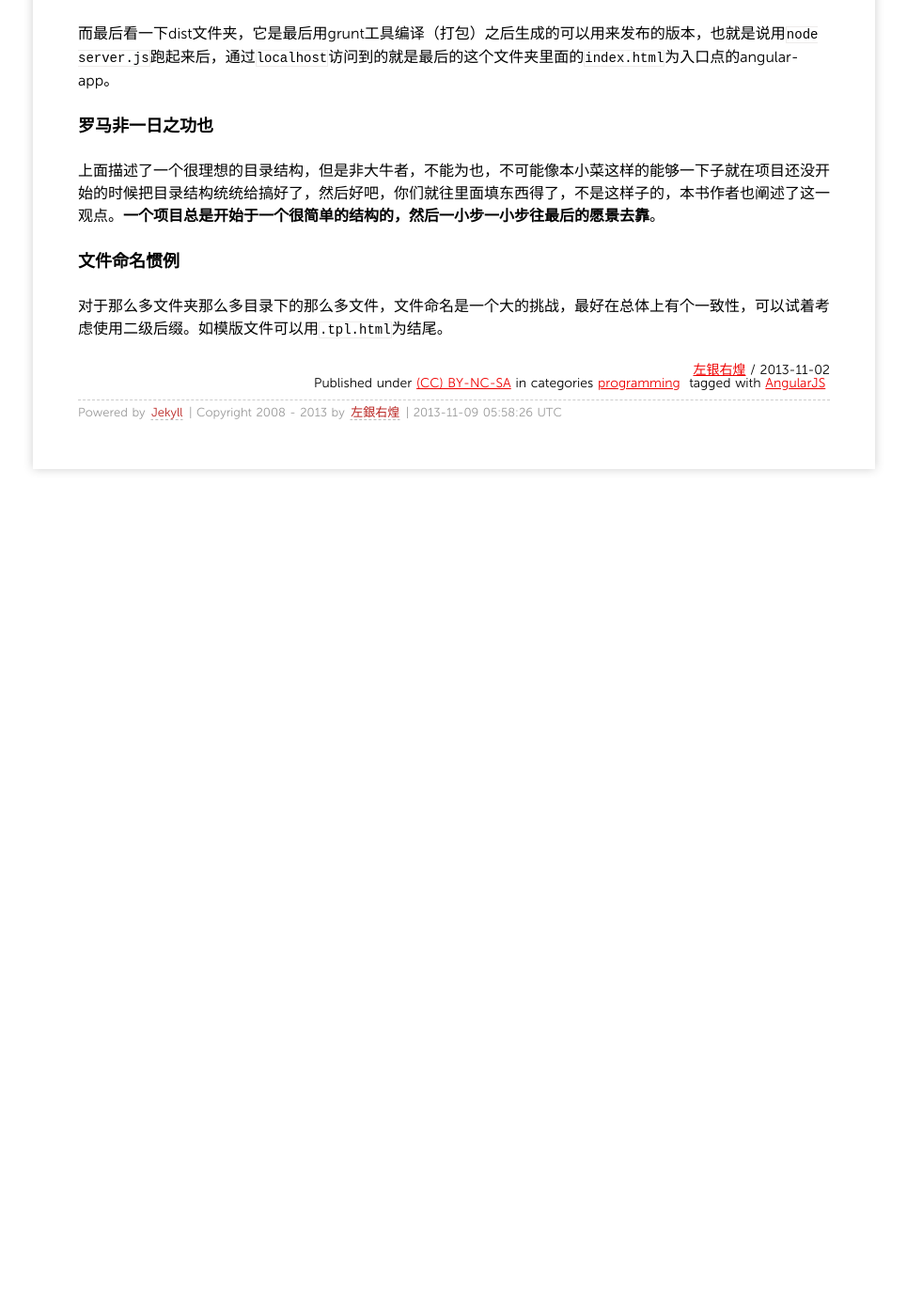
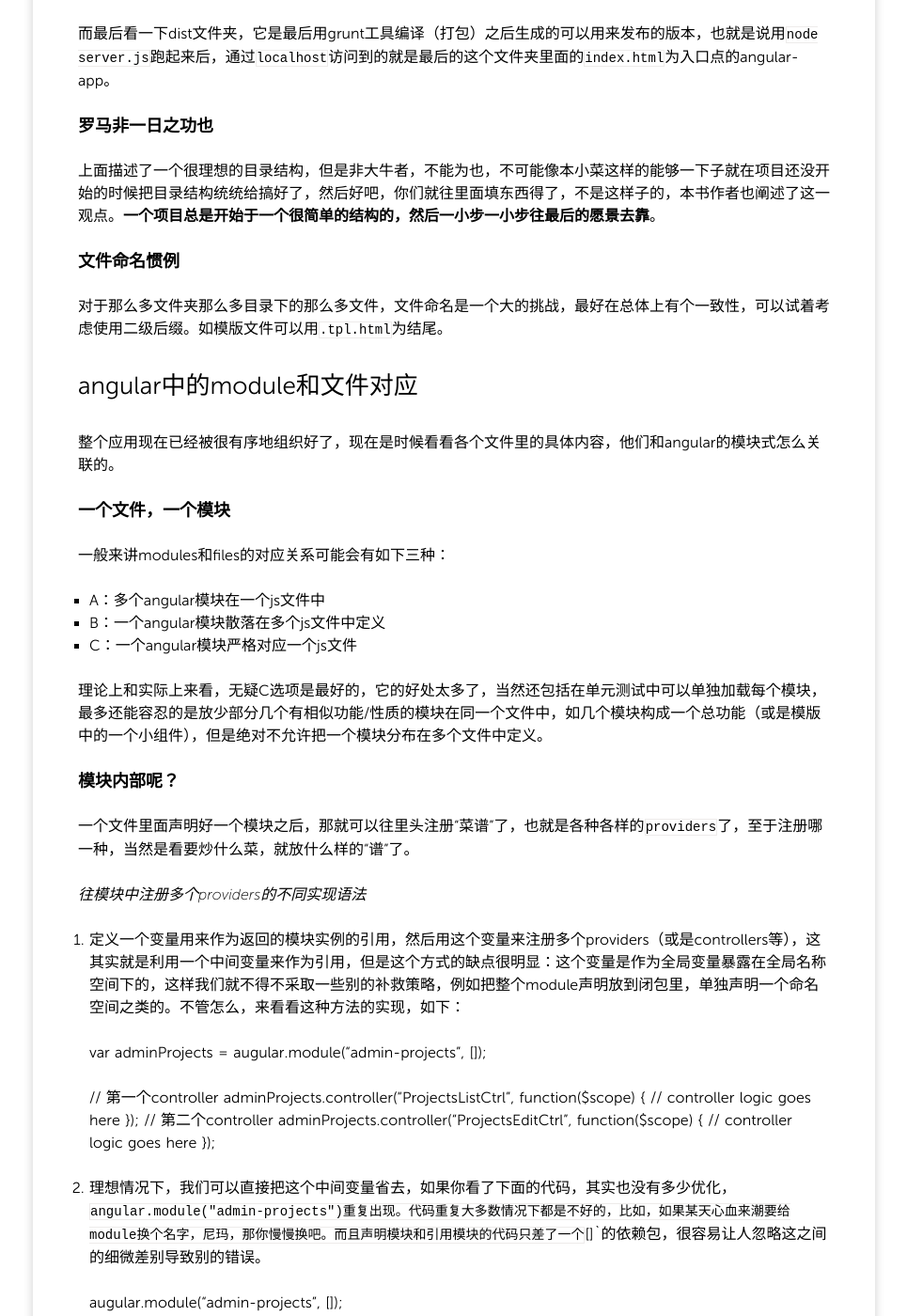
Before and after one commit to grahamle/grahamle.github.com, a Jekyll site: the page built from _posts/2013/2013-11-02-使用AngularJS进行webapp开发.md, in a window 1280 px wide and 1400 px high, scrolled down 26431 px. Shown: the whole window at 94% size, without its empty margins (157-1122 px from the left). Built offline with Jekyll 4.4.1, drawn with Linux system fonts in a browser that asks for light colours; Markdown is read by kramdown in place of the engine named in the settings; comment, search, counter and statistics services are not loaded; before the commit the page ends 26978 px from its top, so only the background shows below that; some of the changed text lies outside the part shown.

Commit message:
[翻译]使用AngularJS开发webapp：ch2.0.5

```diff
--- a/_posts/2013/2013-11-02-使用AngularJS进行webapp开发.md
+++ b/_posts/2013/2013-11-02-使用AngularJS进行webapp开发.md
@@ -909,3 +909,81 @@ src文件夹里面的东西，大部分是脚本和HTML，那么怎么来组织
 
 ### **文件命名惯例**
 对于那么多文件夹那么多目录下的那么多文件，文件命名是一个大的挑战，最好在总体上有个一致性，可以试着考虑使用二级后缀。如模版文件可以用`.tpl.html`为结尾。
+
+## angular中的module和文件对应
+整个应用现在已经被很有序地组织好了，现在是时候看看各个文件里的具体内容，他们和angular的模块式怎么关联的。
+
+### **一个文件，一个模块**
+一般来讲modules和files的对应关系可能会有如下三种：
+
+- A：多个angular模块在一个js文件中
+- B：一个angular模块散落在多个js文件中定义
+- C：一个angular模块严格对应一个js文件
+
+理论上和实际上来看，无疑C选项是最好的，它的好处太多了，当然还包括在单元测试中可以单独加载每个模块，最多还能容忍的是放少部分几个有相似功能/性质的模块在同一个文件中，如几个模块构成一个总功能（或是模版中的一个小组件），但是绝对不允许把一个模块分布在多个文件中定义。
+
+### **模块内部呢？**
+一个文件里面声明好一个模块之后，那就可以往里头注册“菜谱”了，也就是各种各样的`providers`了，至于注册哪一种，当然是看要炒什么菜，就放什么样的“谱”了。
+
+*往模块中注册多个providers的不同实现语法*
+
+1. 定义一个变量用来作为返回的模块实例的引用，然后用这个变量来注册多个providers（或是controllers等），这其实就是利用一个中间变量来作为引用，但是这个方式的缺点很明显：这个变量是作为全局变量暴露在全局名称空间下的，这样我们就不得不采取一些别的补救策略，例如把整个module声明放到闭包里，单独声明一个命名空间之类的。不管怎么，来看看这种方法的实现，如下：
+
+	var adminProjects = augular.module("admin-projects", []);
+
+	// 第一个controller
+	adminProjects.controller("ProjectsListCtrl", function($scope) {
+		// controller logic goes here
+	});
+	// 第二个controller
+	adminProjects.controller("ProjectsEditCtrl", function($scope) {
+		// controller logic goes here
+	});
+
+2. 理想情况下，我们可以直接把这个中间变量省去，如果你看了下面的代码，其实也没有多少优化，`angular.module("admin-projects")重复出现。代码重复大多数情况下都是不好的，比如，如果某天心血来潮要给module换个名字，尼玛，那你慢慢换吧。而且声明模块和引用模块的代码只差了一个`[]`的依赖包，很容易让人忽略这之间的细微差别导致别的错误。
+
+	augular.module("admin-projects", []);
+
+	angular.module("admin-projects").controller("ProjectsListCtrl", function($scope) {
+		// controller logic goes here
+	});
+
+	angular.module("admin-projects").controller("ProjectsEditCtrl", function($scope) {
+		// controller logic goes here
+	});
+
+3. 幸运的是，我们有最后一种方法可以解决以上所讲的种种尴尬，**链式调用**，直接看下下面的代码：
+
+	angular.module("admin-projects", [])
+		.controller("ProjectsListCtrl", function($scope) {
+		// controller logic goes here
+		})
+		.controller("ProjectsEditCtrl", function($scope) {
+		// controller logic goes here
+		})
+		.factory()
+		.service();
+
+*声明配置阶段与运行阶段的语法*
+
+第一章中介绍过，启动一个angular应用时是被分成两个阶段，不记得回去巩固去。但是当时没跟大家透露说，每个模块可以有多个配置和运行的代码块，不一定只在一棵树上吊死呀，骚年。
+
+angular支持两种不同的声明**配置代码块**（同时运行代码块也适用）的方式：
+
+1. 作为`angular.module()`的第三个参数进行配置，这样子的配置函数只能注册一个配置块，而且由于多了第三个参数，这让整个module的声明看起来非常冗杂。
+
+	angular.module("admin-projects", [], function() {
+		// configuration logic goes here
+	})
+
+2. 第二种方式是通过在返回的module实例后通过链式调用串上去多个配置块：
+
+	angular.module("admin-projects", [])
+		.config(function() {
+			// config block 1
+		})
+		.config(function() {
+			// config block 2
+		});
+
+## 自动化单元测试
```
